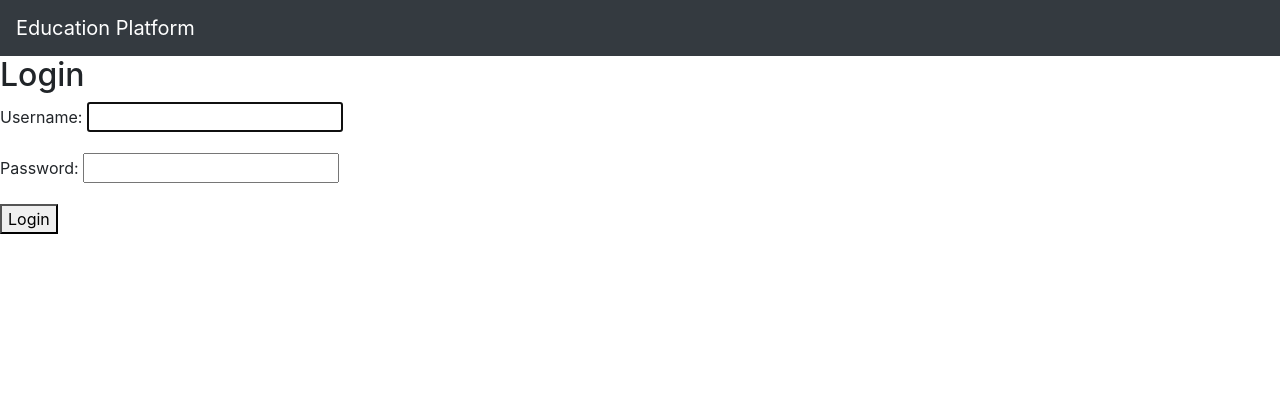
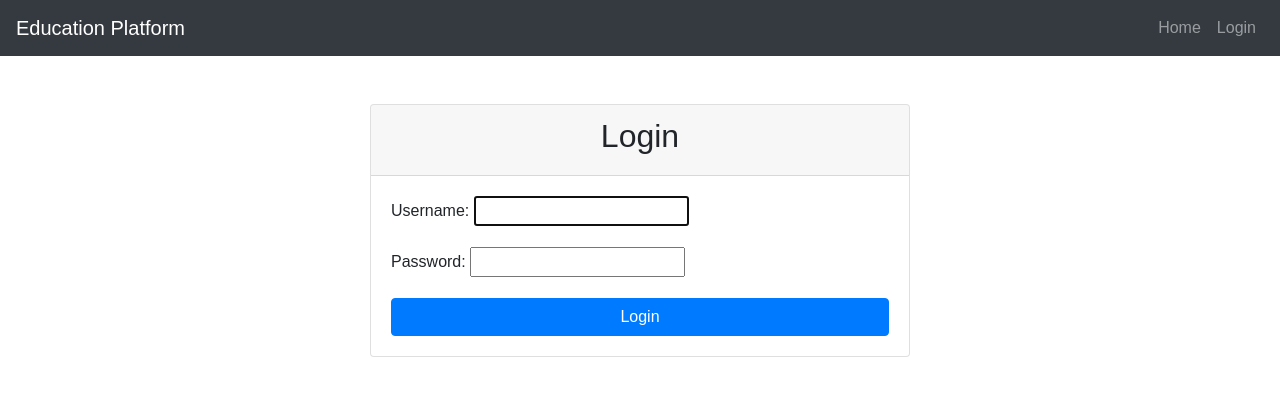
Before and after one commit to Kainat999/DjangoChatApp, a Django app: page /accounts/login/ in a window 1280 px wide. Shown: the top 396 px of the page. Run offline with Django 4.2, Linux system fonts and the light colour scheme; parts of the project's set-up code (start-up, migrations or seed data) failed here and were passed over; some libraries are stand-ins or nearby versions.

Commit message:
work on html files

```diff
--- a/backend/app/templates/app/index.html
+++ b/backend/app/templates/app/index.html
@@ -143,7 +143,7 @@
         <a href="http://127.0.0.1:8000/Iran/" class="user-button bg-iran">Iran</a>
         <a href="http://127.0.0.1:8000/Afghanistan/" class="user-button bg-afghanistan">Afghanistan</a>
         <a href="http://127.0.0.1:8000/China/" class="user-button bg-china">China</a>
-        <a href="http://127.0.0.1:8000/southeast/" class="user-button bg-southeast">Southeast</a>
+        <a href="http://127.0.0.1:8000/Southeast/" class="user-button bg-southeast">Southeast</a>
     </div>
 
     <div class="chat-container">
--- a/backend/app/templates/base.html
+++ b/backend/app/templates/base.html
@@ -12,10 +12,59 @@
     <script src="https://ajax.googleapis.com/ajax/libs/jquery/3.5.1/jquery.min.js"></script>
     <script src="https://cdnjs.cloudflare.com/ajax/libs/popper.js/1.16.0/umd/popper.min.js"></script>
     <script src="https://maxcdn.bootstrapcdn.com/bootstrap/4.5.2/js/bootstrap.min.js"></script>
-    <head>
-        <link rel="stylesheet" href="https://cdnjs.cloudflare.com/ajax/libs/font-awesome/5.15.3/css/all.min.css">
-    </head>
 
+    <link rel="stylesheet" href="https://cdnjs.cloudflare.com/ajax/libs/font-awesome/5.15.3/css/all.min.css">
+
+    <style>
+        body {
+            font-family: 'Arial', sans-serif;
+            margin: 0;
+            padding: 0;
+        }
+
+        .sidebar {
+            background-color: #333;
+            padding: 20px;
+            width: 200px;
+            height: 100vh;
+            position: fixed;
+            top: 0;
+            left: 0;
+            overflow-y: auto;
+        }
+
+        .user-button {
+            display: block;
+            color: #fff;
+            text-decoration: none;
+            padding: 10px;
+            margin-bottom: 10px;
+            border-radius: 5px;
+            transition: background-color 0.3s ease;
+        }
+
+        .user-button:hover {
+            background-color: #555;
+        }
+
+        .bg-pakistan { background-color: #3498db; }
+        .bg-japan { background-color: #e74c3c; }
+        .bg-india { background-color: #2ecc71; }
+        .bg-nepal { background-color: #f39c12; }
+        .bg-iran { background-color: #9b59b6; }
+        .bg-afghanistan { background-color: #1abc9c; }
+        .bg-china { background-color: #34495e; }
+        .bg-southeast { background-color: #d35400; }
+
+
+        .background-div {
+            background-image: url('https://www.mastersoftwaresolutions.com/wp-content/uploads/2019/06/bnr1.png'); /* Set your image path */
+            background-size: 80% 80%; /* Set the size to cover the entire div */
+            background-position: center;
+            height: 100vh;
+            margin-left: 200px; /* Adjust margin to match the sidebar width */
+        }
+    </style>
 </head>
 <body>
 
@@ -27,19 +76,23 @@
         </button>
         <div class="collapse navbar-collapse" id="navbarNav">
             <ul class="navbar-nav ml-auto">
-                {% comment %} <li class="nav-item">
-                    <a class="nav-link" href="{% url 'home' %}">Home</a>
+                <li class="nav-item">
+                    <a class="nav-link" href="{% url 'landing_page' %}">Home</a>
                 </li>
-                <li class="nav-item">
-                    <a class="nav-link" href="{% url 'about' %}">About</a>
-                </li>
-                <li class="nav-item">
-                    <a class="nav-link" href="{% url 'home' %}">Profile</a>
-                </li>
-                <li class="nav-item">
-                    <a class="nav-link" href="{% url "contact" %}">Contact</a>
-                </li>
-     {% endcomment %}
+
+                {% if user.is_authenticated %}
+                    <li class="nav-item">
+                        <a class="nav-link" href="{% url 'chatroom' %}">ChatRooms</a>
+                    </li>
+                    <li class="nav-item">
+                        <a class="nav-link" href="{% url "logout" %}">Log Out</a>
+                    </li>
+                {% else %}
+                    <li class="nav-item">
+                        <a class="nav-link" href="{% url 'login' %}">Login</a>
+                    </li>
+
+                {% endif %}
             </ul>
         </div>
     </nav>
--- a/backend/app/templates/registration/login.html
+++ b/backend/app/templates/registration/login.html
@@ -1,10 +1,29 @@
 {% extends 'base.html' %}
 
 {% block content %}
-  <h2>Login</h2>
-  <form method="post" action="{% url 'login' %}">
-    {% csrf_token %}
-    {{ form.as_p }}
-    <button type="submit">Login</button>
-  </form>
+  <div class="container mt-5">
+    <div class="row justify-content-center">
+      <div class="col-md-6">
+        <div class="card">
+          <div class="card-header">
+            <h2 class="text-center">Login</h2>
+          </div>
+          <div class="card-body">
+            <form method="post" action="{% url 'login' %}">
+              {% csrf_token %}
+              <div class="form-group">
+                <label for="{{ form.username.id_for_label }}">Username:</label>
+                {{ form.username }}
+              </div>
+              <div class="form-group">
+                <label for="{{ form.password.id_for_label }}">Password:</label>
+                {{ form.password }}
+              </div>
+              <button type="submit" class="btn btn-primary btn-block">Login</button>
+            </form>
+          </div>
+        </div>
+      </div>
+    </div>
+  </div>
 {% endblock %}
--- a/backend/app/views.py
+++ b/backend/app/views.py
@@ -5,7 +5,7 @@ from django.contrib.auth.decorators import login_required
 
 
 from django.shortcuts import render
-from .models import ChatRoom
+
 
 def landing_page_view(request):
 
```
Also changed, not shown: backend/app/templates/app/ChatRooms.html (+6 -53 lines), backend/app/templates/registration/signup.html (+29 -6 lines), backend/app/migrations/0003_delete_chatroom.py (added), backend/db.sqlite3.
